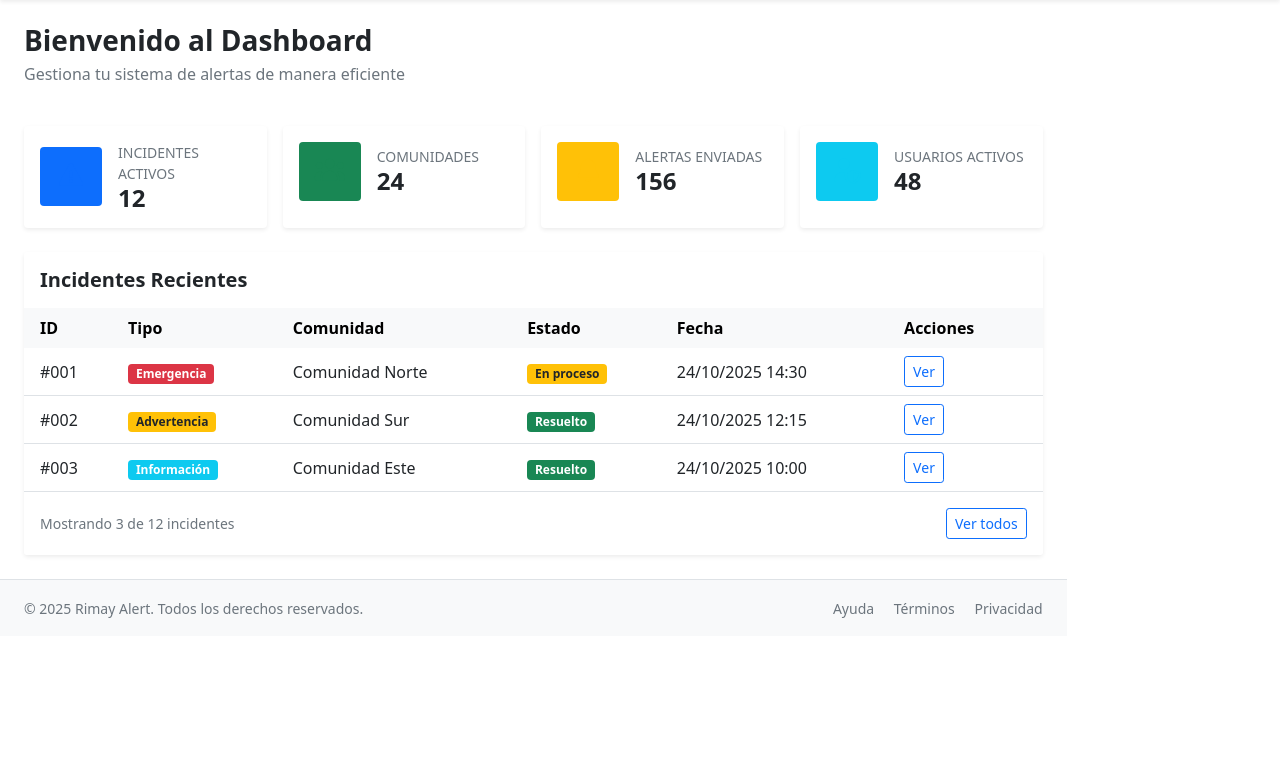
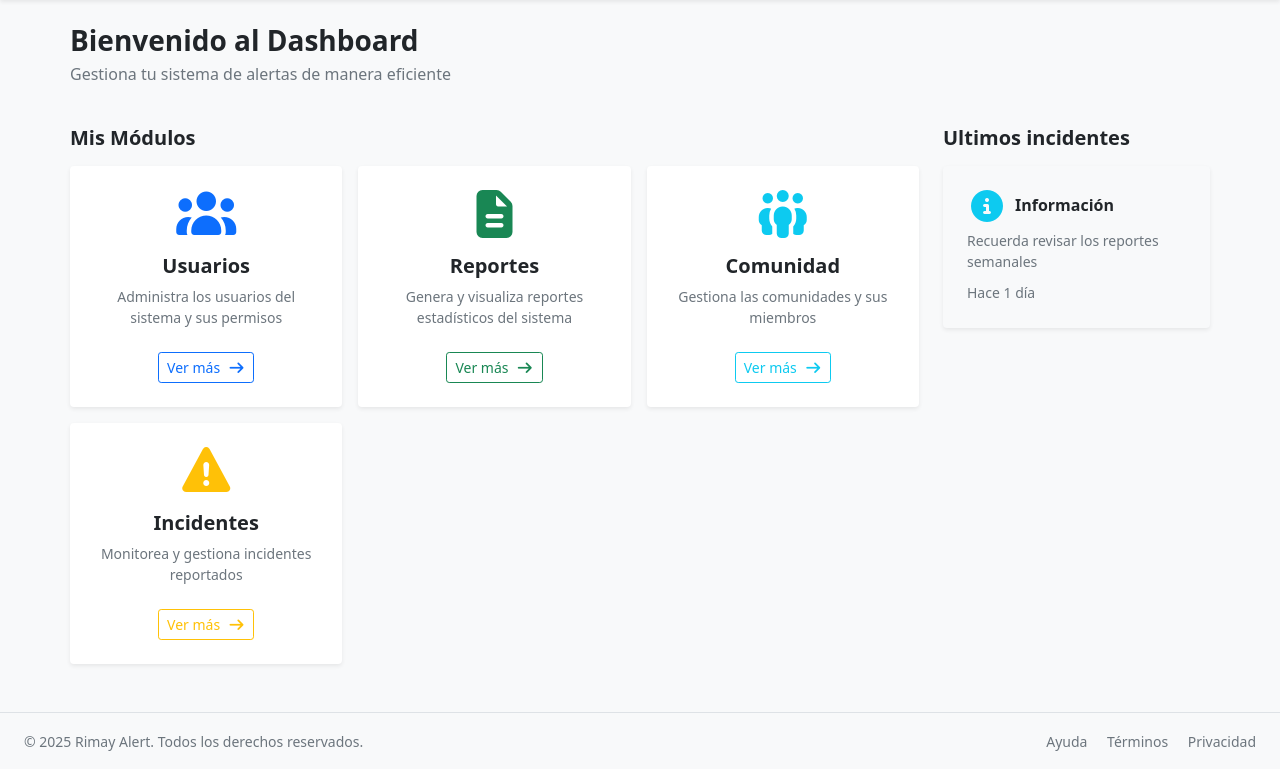
Before and after one commit to RimayAlert/rimayalert-backend, a Django app: template core/dashboard/templates/dashboard/dashboard.html in a window 1280 px wide. Shown: the part 56-825 px from the top of the page. Before the commit the page ends 674 px from the top, so only its background shows below. Run offline with Django 5.2, Linux system fonts and the light colour scheme; the template is opened without the code that fills it, so the values that code supplies are empty; some libraries are stand-ins or nearby versions.

Commit message:
feat(dashboard): enhance dashboard design with new layout and custom styles

```diff
--- a/core/dashboard/templates/dashboard/dashboard.html
+++ b/core/dashboard/templates/dashboard/dashboard.html
@@ -8,138 +8,93 @@
         </div>
     </div>
 
-    <!-- Ejemplo de tarjetas de estadísticas -->
-    <div class="row g-3 mb-4">
-        <div class="col-12 col-sm-6 col-xl-3">
-            <div class="card border-0 shadow-sm h-100">
-                <div class="card-body">
-                    <div class="d-flex align-items-center">
-                        <div class="flex-shrink-0">
-                            <div class="bg-primary bg-opacity-10 rounded p-3">
-                                <i class="fas fa-exclamation-triangle fs-4 text-primary"></i>
+    <div class="row">
+        <div class="col-lg-9 mb-4">
+            <h2 class="h5 fw-bold mb-3">Mis Módulos</h2>
+            <div class="row g-3">
+                <div class="col-md-6 col-lg-4">
+                    <div class="card h-100 border-0 shadow-sm hover-card">
+                        <div class="card-body text-center p-4">
+                            <div class="mb-3">
+                                <i class="fas fa-users fa-3x text-primary"></i>
                             </div>
-                        </div>
-                        <div class="flex-grow-1 ms-3">
-                            <div class="text-muted small text-uppercase">Incidentes Activos</div>
-                            <div class="h4 fw-bold mb-0">12</div>
+                            <h5 class="card-title fw-bold mb-2">Usuarios</h5>
+                            <p class="card-text text-muted small">
+                                Administra los usuarios del sistema y sus permisos
+                            </p>
+                            <a href="#" class="btn btn-outline-primary btn-sm mt-2">
+                                Ver más <i class="fas fa-arrow-right ms-1"></i>
+                            </a>
                         </div>
                     </div>
                 </div>
+
+                <div class="col-md-6 col-lg-4">
+                    <div class="card h-100 border-0 shadow-sm hover-card">
+                        <div class="card-body text-center p-4">
+                            <div class="mb-3">
+                                <i class="fas fa-file-alt fa-3x text-success"></i>
                             </div>
-        </div>
-        <div class="col-12 col-sm-6 col-xl-3">
-            <div class="card border-0 shadow-sm h-100">
-                <div class="card-body">
-                    <div class="d-flex align-items-center">
-                        <div class="flex-shrink-0">
-                            <div class="bg-success bg-opacity-10 rounded p-3">
-                                <i class="fas fa-users fs-4 text-success"></i>
-                            </div>
-                        </div>
-                        <div class="flex-grow-1 ms-3">
-                            <div class="text-muted small text-uppercase">Comunidades</div>
-                            <div class="h4 fw-bold mb-0">24</div>
+                            <h5 class="card-title fw-bold mb-2">Reportes</h5>
+                            <p class="card-text text-muted small">
+                                Genera y visualiza reportes estadísticos del sistema
+                            </p>
+                            <a href="#" class="btn btn-outline-success btn-sm mt-2">
+                                Ver más <i class="fas fa-arrow-right ms-1"></i>
+                            </a>
                         </div>
                     </div>
                 </div>
+
+                <div class="col-md-6 col-lg-4">
+                    <div class="card h-100 border-0 shadow-sm hover-card">
+                        <div class="card-body text-center p-4">
+                            <div class="mb-3">
+                                <i class="fas fa-people-group fa-3x text-info"></i>
                             </div>
-        </div>
-        <div class="col-12 col-sm-6 col-xl-3">
-            <div class="card border-0 shadow-sm h-100">
-                <div class="card-body">
-                    <div class="d-flex align-items-center">
-                        <div class="flex-shrink-0">
-                            <div class="bg-warning bg-opacity-10 rounded p-3">
-                                <i class="fas fa-bell fs-4 text-warning"></i>
-                            </div>
-                        </div>
-                        <div class="flex-grow-1 ms-3">
-                            <div class="text-muted small text-uppercase">Alertas Enviadas</div>
-                            <div class="h4 fw-bold mb-0">156</div>
+                            <h5 class="card-title fw-bold mb-2">Comunidad</h5>
+                            <p class="card-text text-muted small">
+                                Gestiona las comunidades y sus miembros
+                            </p>
+                            <a href="#" class="btn btn-outline-info btn-sm mt-2">
+                                Ver más <i class="fas fa-arrow-right ms-1"></i>
+                            </a>
                         </div>
                     </div>
                 </div>
+
+                <div class="col-md-6 col-lg-4">
+                    <div class="card h-100 border-0 shadow-sm hover-card">
+                        <div class="card-body text-center p-4">
+                            <div class="mb-3">
+                                <i class="fas fa-exclamation-triangle fa-3x text-warning"></i>
                             </div>
-        </div>
-        <div class="col-12 col-sm-6 col-xl-3">
-            <div class="card border-0 shadow-sm h-100">
-                <div class="card-body">
-                    <div class="d-flex align-items-center">
-                        <div class="flex-shrink-0">
-                            <div class="bg-info bg-opacity-10 rounded p-3">
-                                <i class="fas fa-user-shield fs-4 text-info"></i>
-                            </div>
-                        </div>
-                        <div class="flex-grow-1 ms-3">
-                            <div class="text-muted small text-uppercase">Usuarios Activos</div>
-                            <div class="h4 fw-bold mb-0">48</div>
-                        </div>
+                            <h5 class="card-title fw-bold mb-2">Incidentes</h5>
+                            <p class="card-text text-muted small">
+                                Monitorea y gestiona incidentes reportados
+                            </p>
+                            <a href="#" class="btn btn-outline-warning btn-sm mt-2">
+                                Ver más <i class="fas fa-arrow-right ms-1"></i>
+                            </a>
                         </div>
                     </div>
                 </div>
             </div>
         </div>
 
-    <!-- Ejemplo de tabla -->
-    <div class="row">
-        <div class="col-12">
-            <div class="card border-0 shadow-sm">
-                <div class="card-header bg-white border-0 py-3">
-                    <h5 class="card-title mb-0 fw-bold">Incidentes Recientes</h5>
+        <!-- Banner lateral -->
+        <div class="col-lg-3 mb-4">
+            <h2 class="h5 fw-bold mb-3">Ultimos incidentes</h2>
+            <div class="card border-0 shadow-sm mb-3 bg-light">
+                <div class="card-body p-4">
+                    <div class="d-flex align-items-center mb-2">
+                        <i class="fas fa-info-circle fa-2x me-2 text-info"></i>
+                        <h6 class="card-title mb-0 fw-bold">Información</h6>
                     </div>
-                <div class="card-body p-0">
-                    <div class="table-responsive">
-                        <table class="table table-hover align-middle mb-0">
-                            <thead class="table-light">
-                            <tr>
-                                <th class="border-0 ps-3">ID</th>
-                                <th class="border-0">Tipo</th>
-                                <th class="border-0">Comunidad</th>
-                                <th class="border-0">Estado</th>
-                                <th class="border-0">Fecha</th>
-                                <th class="border-0 pe-3">Acciones</th>
-                            </tr>
-                            </thead>
-                            <tbody>
-                            <tr>
-                                <td class="ps-3">#001</td>
-                                <td><span class="badge bg-danger">Emergencia</span></td>
-                                <td>Comunidad Norte</td>
-                                <td><span class="badge bg-warning text-dark">En proceso</span></td>
-                                <td>24/10/2025 14:30</td>
-                                <td class="pe-3">
-                                    <button class="btn btn-sm btn-outline-primary">Ver</button>
-                                </td>
-                            </tr>
-                            <tr>
-                                <td class="ps-3">#002</td>
-                                <td><span class="badge bg-warning text-dark">Advertencia</span></td>
-                                <td>Comunidad Sur</td>
-                                <td><span class="badge bg-success">Resuelto</span></td>
-                                <td>24/10/2025 12:15</td>
-                                <td class="pe-3">
-                                    <button class="btn btn-sm btn-outline-primary">Ver</button>
-                                </td>
-                            </tr>
-                            <tr>
-                                <td class="ps-3">#003</td>
-                                <td><span class="badge bg-info">Información</span></td>
-                                <td>Comunidad Este</td>
-                                <td><span class="badge bg-success">Resuelto</span></td>
-                                <td>24/10/2025 10:00</td>
-                                <td class="pe-3">
-                                    <button class="btn btn-sm btn-outline-primary">Ver</button>
-                                </td>
-                            </tr>
-                            </tbody>
-                        </table>
-                    </div>
-                </div>
-                <div class="card-footer bg-white border-0 py-3">
-                    <div class="d-flex justify-content-between align-items-center">
-                        <small class="text-muted">Mostrando 3 de 12 incidentes</small>
-                        <a href="" class="btn btn-sm btn-outline-primary">Ver todos</a>
-                    </div>
+                    <p class="card-text small text-muted mb-2">
+                        Recuerda revisar los reportes semanales
+                    </p>
+                    <small class="text-muted">Hace 1 día</small>
                 </div>
             </div>
         </div>
--- /dev/null
+++ b/static/css/globals.css
@@ -0,0 +1,13 @@
+body {
+    background-color: #f8f9fa;
+}
+
+.hover-card {
+    transition: transform 0.2s ease-in-out, box-shadow 0.2s ease-in-out;
+    background-color: #ffffff;
+}
+
+.hover-card:hover {
+    transform: translateY(-5px);
+    box-shadow: 0 0.5rem 1rem rgba(0, 0, 0, 0.15) !important;
+}
--- a/templates/layouts/base_app.html
+++ b/templates/layouts/base_app.html
@@ -10,7 +10,8 @@
     <link rel="stylesheet" href="{% static 'lib/bootstrap/css/bootstrap.min.css' %}">
     <!-- Font Awesome -->
     <link rel="stylesheet" href="{% static 'lib/fonts/fontawesome/css/all.min.css' %}">
-
+    <!-- Custom CSS -->
+    <link rel="stylesheet" href="{% static 'css/globals.css' %}">
     {% block extra_css %}
     {% endblock %}
 
--- a/templates/layouts/base_dashboard.html
+++ b/templates/layouts/base_dashboard.html
@@ -3,9 +3,9 @@
 {% block app %}
     {% include "components/navbar/navbar.html" %}
     <div class="container-fluid p-0">
-        <div class="row g-0">
-            <main class="col-lg-10 col-md-9 col-12" style="min-height: calc(100vh - 56px);">
-                <div class="p-3 p-md-4">
+        <div class="row g-0 justify-content-center">
+            <main class="col-12" style="min-height: calc(100vh - 56px);">
+                <div class="container py-4">
                     {% block content %}
                     {% endblock %}
                 </div>
```
Also changed, not shown: static/css/empty.css (deleted). Lines whose indentation alone changed are shown as unchanged.
